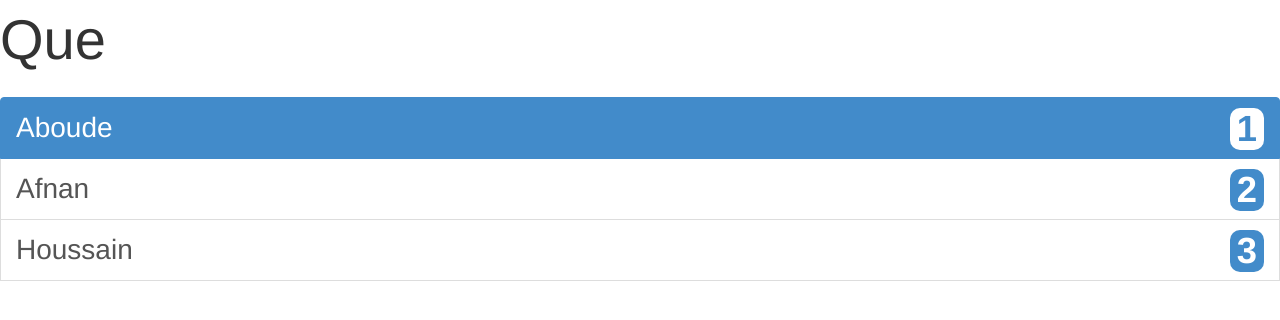
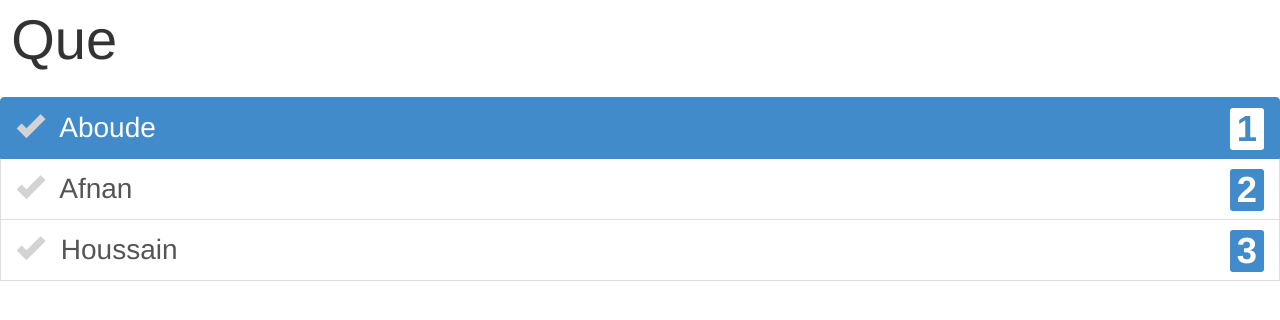
Before and after one commit to afahim/que, a plain HTML site: page index.html in a window 1280 px wide. Drawn offline with Linux system fonts and the light colour scheme.

Commit message:
inserted buttons

```diff
--- a/css/que.css
+++ b/css/que.css
@@ -1,3 +1,7 @@
+#header {
+    padding-left: 0.2em;
+}
+
 .list-group {
     font-size: 2em;
 }
@@ -9,6 +13,7 @@
 .panel-body {
     background-color: #EAEAEA;
     font-size: 1em;
+    display: none;
 }
 
 #header {
@@ -23,4 +28,11 @@
 .badge {
     font-size: 1.3em;
     background-color: #428bca;
+    border-radius: 3px;
 }
+
+.glyphicon-ok {
+    top: 2px;
+    color: #D3D3D3;
+    padding-right: 9px;
+}
--- a/index.html
+++ b/index.html
@@ -4,7 +4,7 @@
     <meta charset="utf-8">
     <meta http-equiv="X-UA-Compatible" content="IE=edge">
     <meta name="viewport" content="width=device-width, initial-scale=1">
-    <title>que | stay satisfied</title>
+    <title>que | satisfied customers!</title>
 
     <!-- Bootstrap -->
     <link href="css/bootstrap.min.css" rel="stylesheet">
@@ -24,12 +24,25 @@
     </div>
 
     <div class="list-group">
-      <a href="#" class="list-group-item active">Aboude<span class="badge">1</span></a>
-        <div class="panel-body">77577946</div>
-      <a href="#" class="list-group-item">Afnan<span class="badge">2</span></a>
-        <div class="panel-body">33459727</div>
-      <a href="#" class="list-group-item">Houssain<span class="badge">3</span></a>
-        <div class="panel-body">33577946</div>
+
+      <a href="#" class="list-group-item active">
+        <span class="glyphicon glyphicon-ok depth"></span>
+        Aboude<span class="badge">1</span>
+      </a>
+      <div class="panel-body">77577946</div>
+
+      <a href="#" class="list-group-item ">
+        <span class="glyphicon glyphicon-ok depth"></span>
+        Afnan<span class="badge">2</span>
+      </a>
+      <div class="panel-body">33459727</div>
+
+      <a href="#" class="list-group-item ">
+        <span class="glyphicon glyphicon-ok depth"></span>
+        Houssain<span class="badge">3</span>
+      </a>
+      <div class="panel-body">33579984</div>
+
     </div>
 
     <!-- jQuery (necessary for Bootstrap's JavaScript plugins) -->
--- a/js/que.js
+++ b/js/que.js
@@ -1,5 +1,4 @@
 window.onload = function() {
-    $(".panel-body").hide();
 
     $(".list-group-item").click(function() {
         $(".list-group-item").removeClass("active");
@@ -8,4 +7,10 @@ window.onload = function() {
         $(this).next().slideDown(400);
     });
 
+    $(".list-group-item").click(function() {
+        $(".list-group-item").removeClass("active");
+        $(".panel-body").slideUp();
+        $(this).addClass("active");
+        $(this).next().slideDown(400);
+    });
 }
```
Also changed, not shown: js/min/que.min.js.
